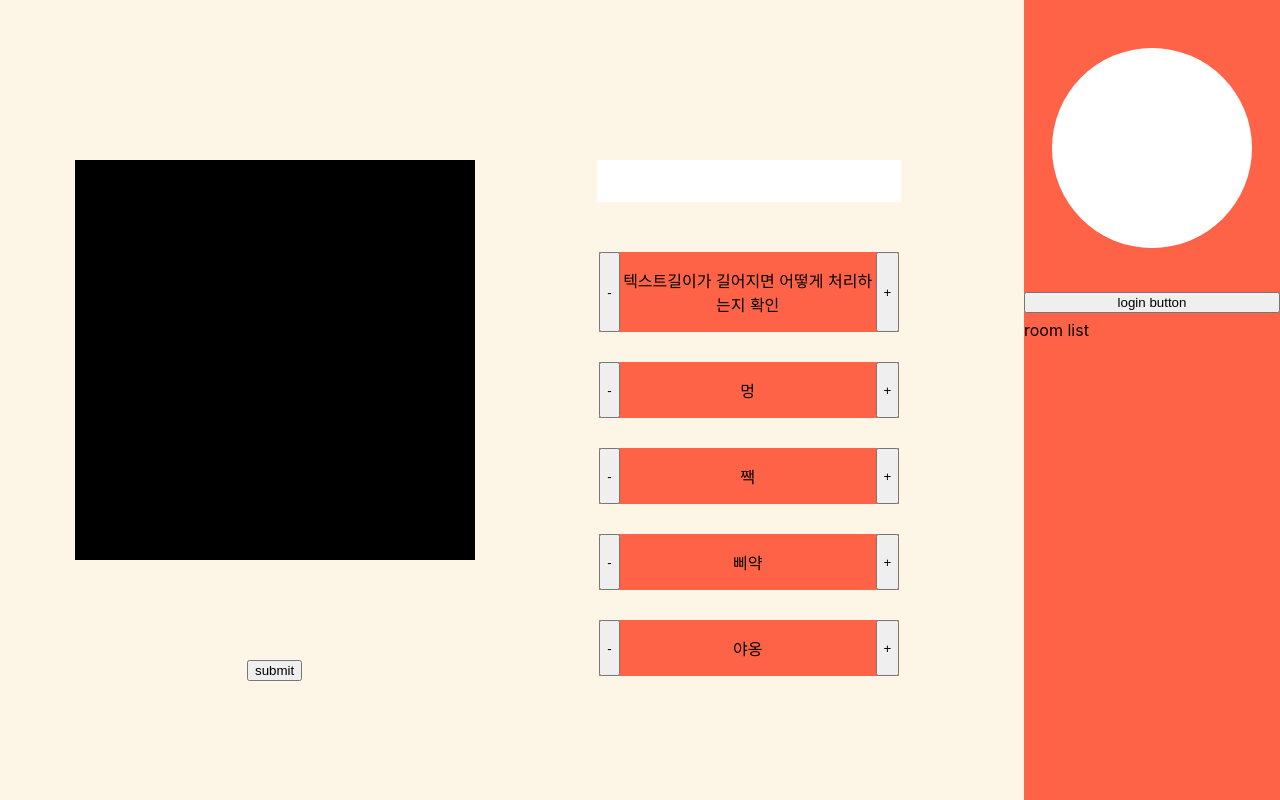
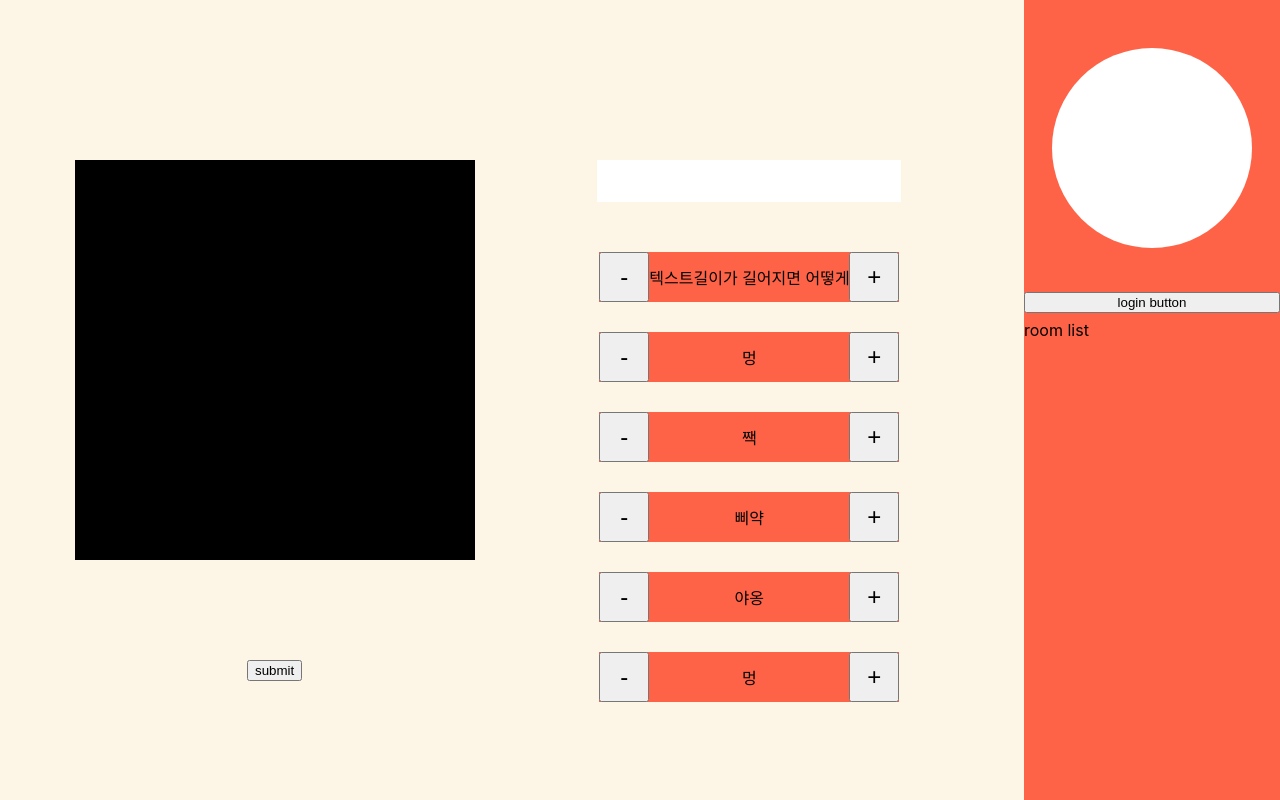
Before and after one commit to Comp-ACT/random-lunch-menu-front, a React (Create React App) app: page / in a window 1280 px wide. Built offline with nearby package versions, Linux system fonts and the light colour scheme.

Commit message:
Add restaurantButton component

```diff
--- a/src/components/common/main/restaurant-list/Restaurant.jsx
+++ b/src/components/common/main/restaurant-list/Restaurant.jsx
@@ -1,15 +1,27 @@
 import * as ProtoType from 'prop-types';
 import Colors from '../../../../assets/colors';
+import RestaurantButton from './restaurant-button/RestaurantButton';
 
 function Restaurant({ name }) {
   return (
     <div style={{
-      display: 'flex', marginTop: 30, textAlign: 'center', justifyContent: 'space-between', width: 300, maxHeight: 100, background: Colors.CORAL,
+      display: 'flex', marginTop: 30, textAlign: 'center', justifyContent: 'space-between', width: 300, background: Colors.CORAL,
     }}
     >
-      <button>-</button>
-      <p>{name}</p>
-      <button>+</button>
+      <RestaurantButton>-</RestaurantButton>
+      <div style={{
+        display: 'flex',
+        flexDirection: 'column',
+        overflow: 'auto',
+        whiteSpace: 'nowrap',
+        width: 200,
+        height: 50,
+        justifyContent: 'center',
+      }}
+      >
+        {name}
+      </div>
+      <RestaurantButton>+</RestaurantButton>
     </div>
   );
 }
--- a/src/components/common/main/restaurant-list/RestaurantList.jsx
+++ b/src/components/common/main/restaurant-list/RestaurantList.jsx
@@ -1,5 +1,5 @@
 import Restaurant from './Restaurant';
-import RestaurantInput from '../../restaurant-input/RestaurantInput';
+import RestaurantInput from './restaurant-input/RestaurantInput';
 
 function RestaurantList() {
   const tempList = ['텍스트길이가 길어지면 어떻게 처리하는지 확인', '멍', '짹', '삐약', '야옹', '멍', '짹', '삐약', '야옹', '멍', '짹', '삐약', '야옹', '멍', '짹', '삐약'];
--- /dev/null
+++ b/src/components/common/main/restaurant-list/restaurant-button/RestaurantButton.jsx
@@ -0,0 +1,19 @@
+import * as ProtoType from 'prop-types';
+
+function RestaurantButton({ children }) {
+  return (
+    <button style={{
+      width: 50,
+      fontSize: 24,
+    }}
+    >
+      {children}
+    </button>
+  );
+}
+
+RestaurantButton.propTypes = {
+  children: ProtoType.string.isRequired,
+};
+
+export default RestaurantButton;
```
Also changed, not shown: src/components/common/main/restaurant-list/restaurant-input/RestaurantInput.jsx (renamed from src/components/common/restaurant-input/RestaurantInput.jsx).
